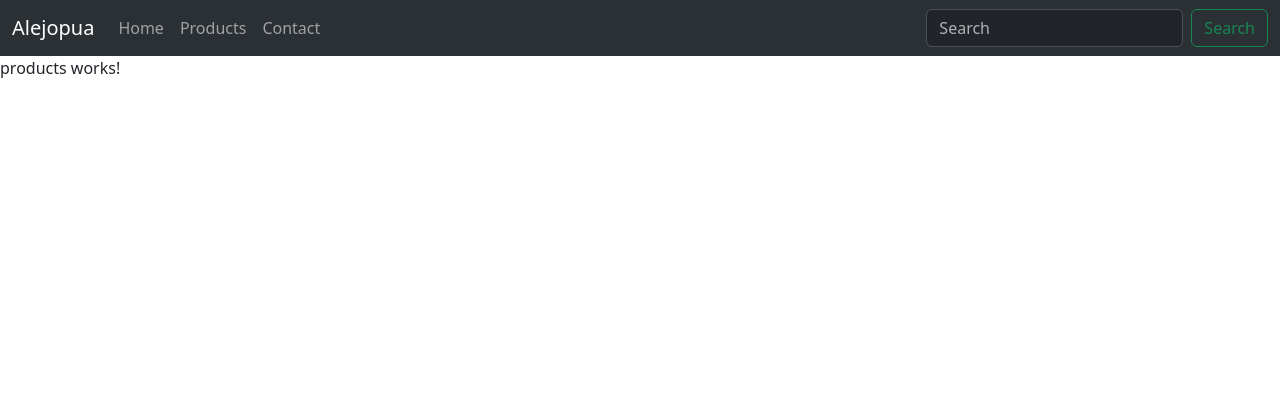
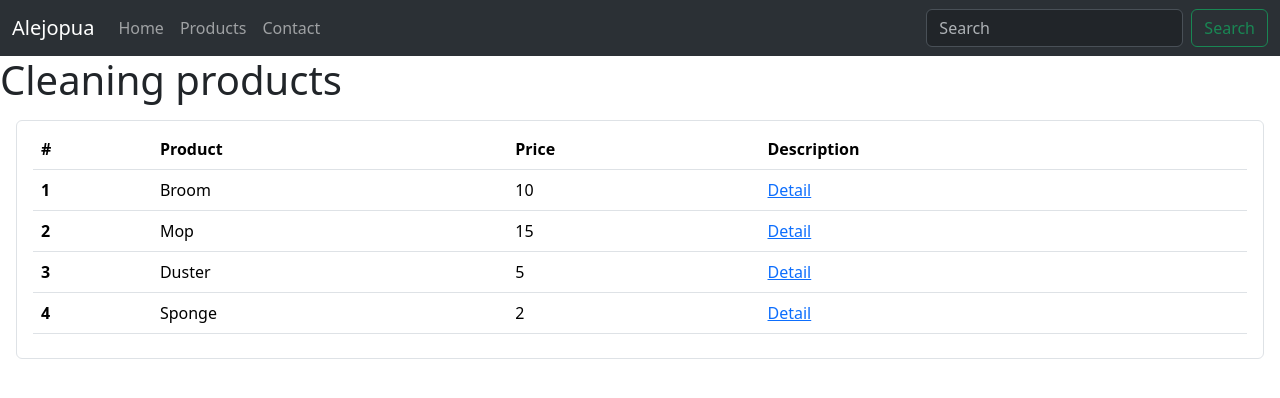
Before and after one commit to alejopua/landing-angular-test1, an Angular app: page /products in a window 1280 px wide. Shown: the top 398 px of the page. Built offline with nearby package versions, Linux system fonts and the light colour scheme.

Commit message:
class route and activatedRoute

```diff
--- a/src/app/app-routing.module.ts
+++ b/src/app/app-routing.module.ts
@@ -8,7 +8,10 @@ import { ProductDetailComponent } from './product-detail/product-detail.componen
 const routes: Routes = [
   { path: '', component: HomeComponent },
   { path: 'products', component: ProductsComponent },
-  { path: 'products/:productId', component: ProductDetailComponent },
+  {
+    path: 'products/:id/:detail',
+    component: ProductDetailComponent,
+  },
   { path: 'contact', component: ContactComponent },
   { path: '**', redirectTo: '', pathMatch: 'full' },
 ];
--- a/src/app/product-detail/product-detail.component.html
+++ b/src/app/product-detail/product-detail.component.html
@@ -1 +1,4 @@
-<p>product-detail works!</p>
+<h1>More description about: {{ productId }}</h1>
+<div>
+  <p>{{ productDetail }}</p>
+</div>
--- a/src/app/product-detail/product-detail.component.ts
+++ b/src/app/product-detail/product-detail.component.ts
@@ -1,10 +1,20 @@
-import { Component } from '@angular/core';
+import { Component, OnInit } from '@angular/core';
+import { ActivatedRoute } from '@angular/router';
 
 @Component({
   selector: 'app-product-detail',
   templateUrl: './product-detail.component.html',
-  styleUrls: ['./product-detail.component.css']
+  styleUrls: ['./product-detail.component.css'],
 })
-export class ProductDetailComponent {
+export class ProductDetailComponent implements OnInit {
+  productId?: string;
+  productDetail?: string;
+  constructor(private _route: ActivatedRoute) {}
 
+  ngOnInit(): void {
+    this._route.params.subscribe((params) => {
+      this.productId = params['id'];
+      this.productDetail = params['detail'];
+    });
+  }
 }
--- a/src/app/products/products.component.html
+++ b/src/app/products/products.component.html
@@ -1 +1,25 @@
-<p>products works!</p>
+<h1>Cleaning products</h1>
+<div class="border rounded m-3 px-3 py-2">
+  <table class="table">
+    <thead>
+      <tr>
+        <th scope="col">#</th>
+        <th scope="col">Product</th>
+        <th scope="col">Price</th>
+        <th scope="col">Description</th>
+      </tr>
+    </thead>
+    <tbody>
+      <tr *ngFor="let product of products; let i = index">
+        <th scope="row">{{ i + 1 }}</th>
+        <td>{{ product.name }}</td>
+        <td>{{ product.price }}</td>
+        <td>
+          <a [routerLink]="['/products', product.name, product.description]"
+            >Detail</a
+          >
+        </td>
+      </tr>
+    </tbody>
+  </table>
+</div>
--- a/src/app/products/products.component.ts
+++ b/src/app/products/products.component.ts
@@ -3,8 +3,33 @@ import { Component } from '@angular/core';
 @Component({
   selector: 'app-products',
   templateUrl: './products.component.html',
-  styleUrls: ['./products.component.css']
+  styleUrls: ['./products.component.css'],
 })
 export class ProductsComponent {
-
+  products = [
+    {
+      id: 1,
+      name: 'Broom',
+      price: 10,
+      description: 'A great broom for sweeping',
+    },
+    {
+      id: 2,
+      name: 'Mop',
+      price: 15,
+      description: 'A great mop for mopping',
+    },
+    {
+      id: 3,
+      name: 'Duster',
+      price: 5,
+      description: 'A great duster for dusting',
+    },
+    {
+      id: 4,
+      name: 'Sponge',
+      price: 2,
+      description: 'A great sponge for sponging',
+    },
+  ];
 }
```
